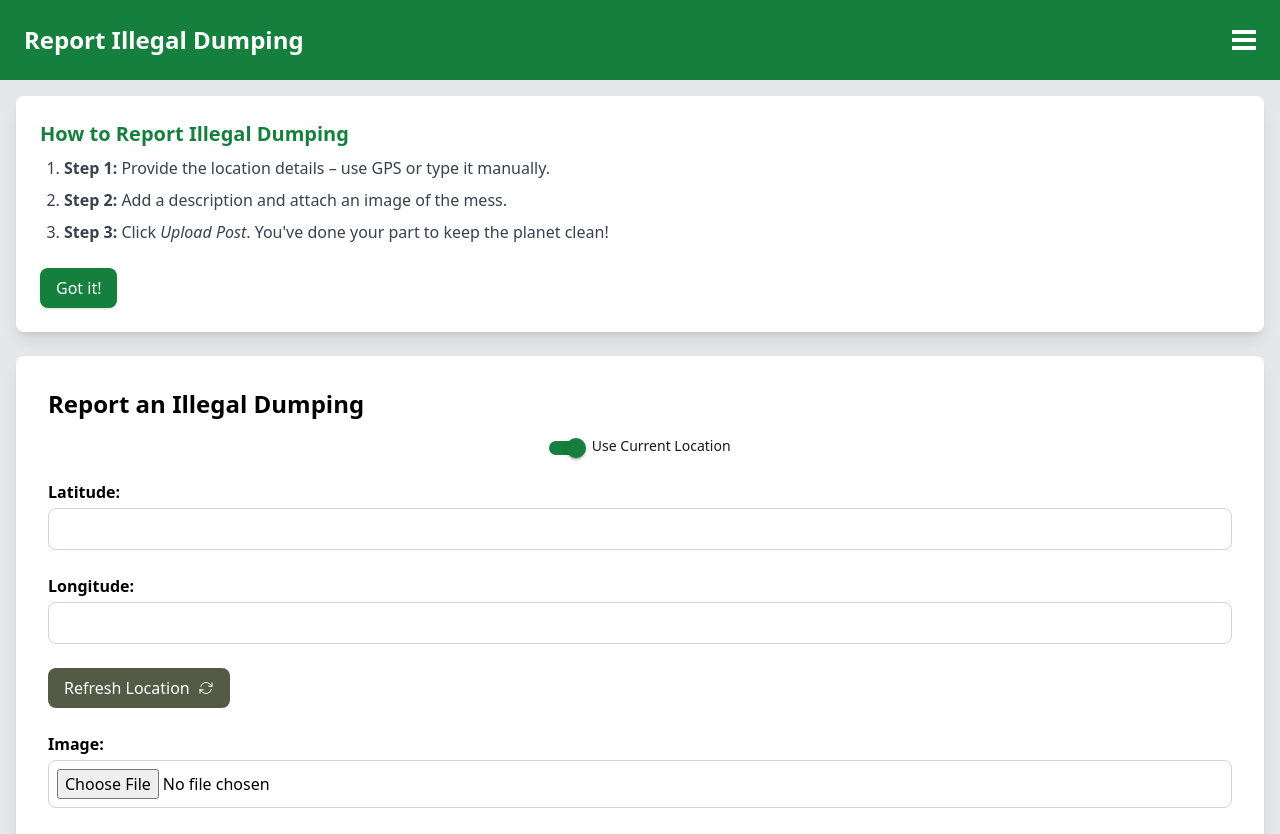
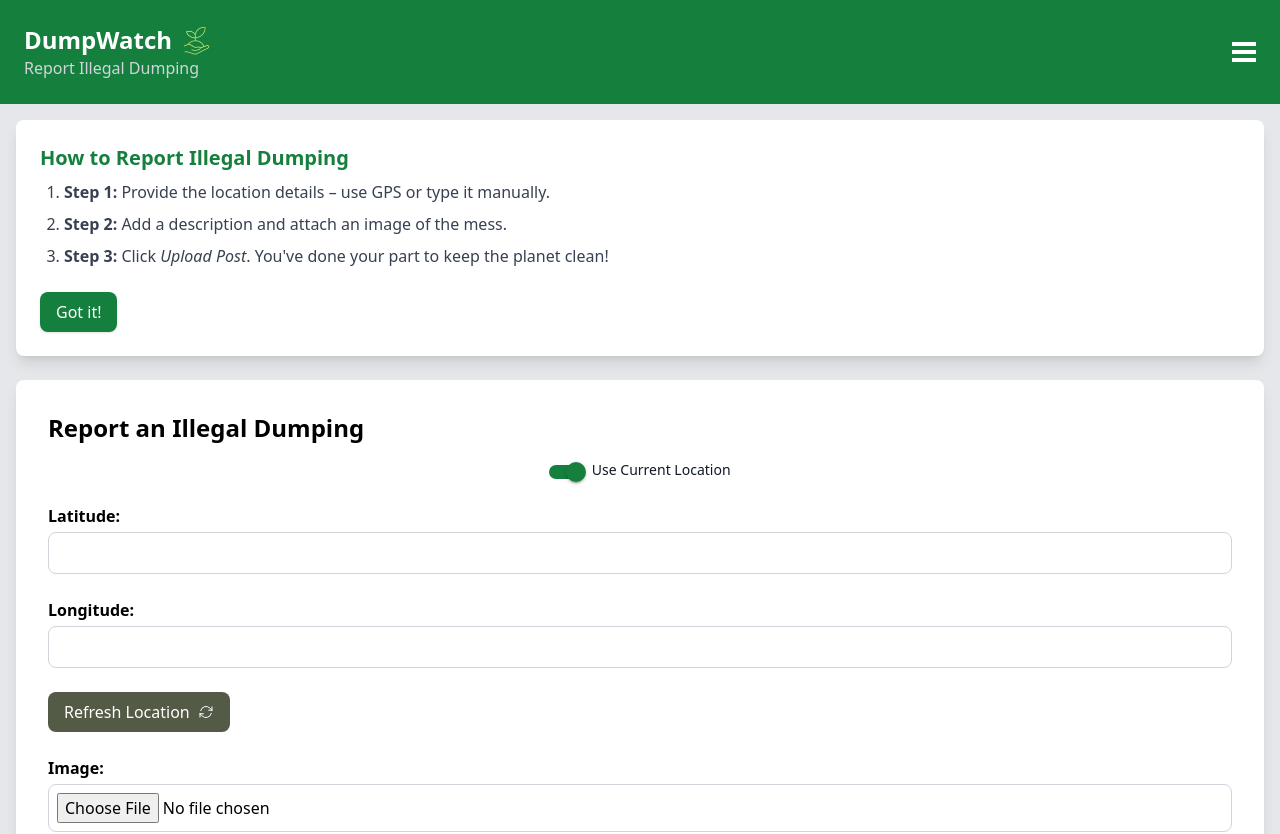
Before and after one commit to ChristiaanOpperman/DumpWatch, a React (Create React App) app in the folder dumpwatch/frontend/: page /home in a window 1280 px wide. Shown: the top 834 px of the page. Built offline with nearby package versions, Linux system fonts and the light colour scheme; no server answers; sample sign-in values are in the browser's storage.

Commit message:
ADDED app header and subheader

```diff
--- a/dumpwatch/frontend/src/components/Layout.js
+++ b/dumpwatch/frontend/src/components/Layout.js
@@ -27,7 +27,7 @@ const Layout = ({ children, pageTitle }) => {
             >
                 <header className="bg-green-700 text-white p-6 flex justify-between items-center">
                     <div className="flex items-center space-x-4">
-                        <h1 className="text-2xl font-bold">DumpWatch</h1>
+                        <h1 className="text-2xl font-bold">Menu</h1>
                     </div>
                     <button aria-label="menu" onClick={toggleDrawer} className="focus:outline-none">
                         <div className="space-y-1">
@@ -62,7 +62,13 @@ const Layout = ({ children, pageTitle }) => {
 
             <div className="flex flex-col min-h-screen bg-gray-200">
                 <header className="bg-green-700 text-white p-6 flex justify-between items-center">
-                    <h1 className="text-2xl font-bold">{pageTitle}</h1>
+                    <div className="flex flex-col">
+                        <div className="flex items-center space-x-2">
+                            <h1 className="text-2xl font-bold">DumpWatch</h1>
+                            <img src="/mobile-logo.png" alt="DumpWatch Logo" className="h-8 w-8" />
+                        </div>
+                        <p className="text-m text-gray-300">{pageTitle}</p>
+                    </div>
                     <button aria-label="menu-header" onClick={toggleDrawer} className="focus:outline-none">
                         <div className="space-y-1">
                             <div className="w-6 h-1 bg-white"></div>
--- a/dumpwatch/frontend/src/pages/Login.js
+++ b/dumpwatch/frontend/src/pages/Login.js
@@ -25,12 +25,12 @@ const Login = () => {
     };
 
     const validateEmail = (email) => {
-        const emailRegex = /^[^\s@]+@[^\s@]+\.[^\s@]+$/;
+        const emailRegex = /^[^\s@]+@[^\s@]+\.[^\s@]+$/; // Email validation
         return emailRegex.test(email);
     };
 
     const validatePassword = (password) => {
-        const passwordRegex = /^(?=.*[A-Za-z])(?=.*\d)[A-Za-z\d]{6,}$/;
+        const passwordRegex = /^(?=.*[A-Za-z])(?=.*\d)[A-Za-z\d]{6,}$/; // Password validation, at least 6 characters and contains letters and numbers
         return passwordRegex.test(password);
     };
 
```
Also changed, not shown: 1 other file (tests, documents, lock files or other folders).
